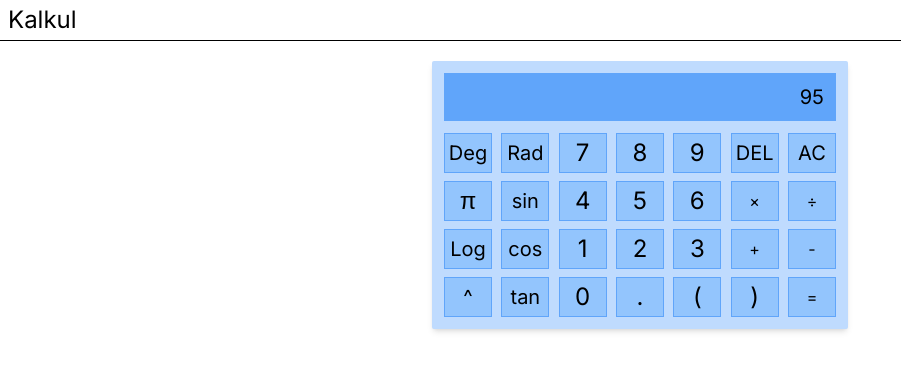
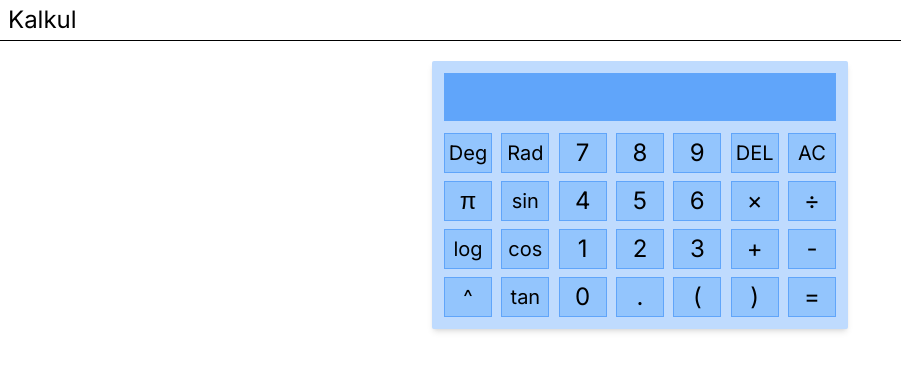
Before and after one commit to izza-sirkast/kalkul, a Next.js app: page / in a window 1280 px wide. Shown: the top 370 px of the page, without its empty margins (0-901 px from the left). Built offline with nearby package versions, Linux system fonts and the light colour scheme.

Commit message:
Working on the caret position of the calculator display

```diff
--- a/src/components/calculator/BasicCalculator.tsx
+++ b/src/components/calculator/BasicCalculator.tsx
@@ -1,53 +1,79 @@
-import React from 'react'
+"use client"
+
+import React, { ReactHTMLElement, useEffect, useState, useRef } from 'react'
 import Button1 from './calculatorButtons/Button1'
 
 type Props = {}
 
 export default function BasicCalculator({}: Props) {
+  const [display, setDisplay] = useState("")
+  const displayRef = useRef<HTMLInputElement>(null)
+
+  function inputHandler(input : React.ChangeEvent<HTMLInputElement>){
+    setDisplay(input.target.value)
+  }
+
+  function focusInput(){
+    displayRef.current?.focus()
+  }
+
+  // function changeCaretPos(inParenthesis : boolean){
+  //   displayRef.current?.focus();
+  //   if(inParenthesis){
+  //     setTimeout(() => {
+  //       if (displayRef.current !== null && displayRef.current.selectionStart !== null) {
+  //         const caretPos = displayRef.current.selectionStart - 1
+  //         displayRef.current.setSelectionRange(caretPos, caretPos);
+  //         }
+  //     }, 0);
+  //   }
+  // }
+
+
   return (
     <div className='h-66 rounded-sm shadow-md bg-blue-200 px-3 py-3 calcuWidth1' >
         <section className='block w-full h-12 bg-blue-400 mb-3 flex justify-end items-center px-3'>
-            <p className='text-xl'>95</p>
+            <input className='text-xl text-right bg-blue-400 outline-none w-full' value={display} onChange={(e) => inputHandler(e)} ref={displayRef} />
         </section>
 
         <div className='flex w-full justify-between mb-2'>
-          <Button1 fontSize={"xl"}>Deg</Button1>
-          <Button1 fontSize={"xl"}>Rad</Button1>
-          <Button1>7</Button1>
-          <Button1>8</Button1>
-          <Button1>9</Button1>
-          <Button1 fontSize={"xl"}>DEL</Button1>
-          <Button1 fontSize={"xl"}>AC</Button1>
+          <Button1 fontSize={"xl"} displayRef={displayRef.current}>Deg</Button1>
+          <Button1 fontSize={"xl"} displayRef={displayRef.current}>Rad</Button1>
+          <Button1 setDisplay={setDisplay} focusInput={focusInput} displayRef={displayRef.current}>7</Button1>
+          <Button1 setDisplay={setDisplay} displayRef={displayRef.current}>8</Button1>
+          <Button1 setDisplay={setDisplay} displayRef={displayRef.current}>9</Button1>
+          <Button1 fontSize={"xl"} setDisplay={setDisplay} displayRef={displayRef.current}>DEL</Button1>
+          <Button1 fontSize={"xl"} setDisplay={setDisplay} displayRef={displayRef.current}>AC</Button1>
         </div>
 
         <div className='flex w-full justify-between mb-2'>
-          <Button1>&pi;</Button1>
-          <Button1 fontSize='xl'>sin</Button1>
-          <Button1>4</Button1>
-          <Button1>5</Button1>
-          <Button1>6</Button1>
-          <Button1 fontSize='3xl'>&#215;</Button1>
-          <Button1 fontSize='3xl'>&#247;</Button1>
+          <Button1 setDisplay={setDisplay} displayRef={displayRef.current}>&pi;</Button1>
+          <Button1 fontSize='xl' setDisplay={setDisplay} displayRef={displayRef.current}>sin</Button1>
+          <Button1 setDisplay={setDisplay} displayRef={displayRef.current}>4</Button1>
+          <Button1 setDisplay={setDisplay} displayRef={displayRef.current}>5</Button1>
+          <Button1 setDisplay={setDisplay} displayRef={displayRef.current}>6</Button1>
+          <Button1 fontSize='2xl' setDisplay={setDisplay} displayRef={displayRef.current}>&#215;</Button1>
+          <Button1 fontSize='2xl' setDisplay={setDisplay} displayRef={displayRef.current}>&#247;</Button1>
         </div>
 
         <div className='flex w-full justify-between mb-2'>
-          <Button1 fontSize='xl'>Log</Button1>
-          <Button1 fontSize='xl'>cos</Button1>
-          <Button1>1</Button1>
-          <Button1>2</Button1>
-          <Button1>3</Button1>
-          <Button1 fontSize={"3xl"}>+</Button1>
-          <Button1 fontSize={"3xl"}>-</Button1>
+          <Button1 fontSize='xl' setDisplay={setDisplay} displayRef={displayRef.current}>log</Button1>
+          <Button1 fontSize='xl' setDisplay={setDisplay} displayRef={displayRef.current}>cos</Button1>
+          <Button1 setDisplay={setDisplay} displayRef={displayRef.current}>1</Button1>
+          <Button1 setDisplay={setDisplay} displayRef={displayRef.current}>2</Button1>
+          <Button1 setDisplay={setDisplay} displayRef={displayRef.current}>3</Button1>
+          <Button1 fontSize={"2xl"} setDisplay={setDisplay} displayRef={displayRef.current}>+</Button1>
+          <Button1 fontSize={"2xl"} setDisplay={setDisplay} displayRef={displayRef.current}>-</Button1>
         </div>
 
         <div className='flex w-full justify-between'>
-          <Button1 fontSize={"xl"}>^</Button1>
-          <Button1 fontSize={"xl"}>tan</Button1>
-          <Button1>0</Button1>
-          <Button1>.</Button1>
-          <Button1>&#40;</Button1>
-          <Button1>&#41;</Button1>
-          <Button1 fontSize='3xl'>=</Button1>
+          <Button1 fontSize={"xl"} setDisplay={setDisplay} displayRef={displayRef.current}>^</Button1>
+          <Button1 fontSize={"xl"} setDisplay={setDisplay} displayRef={displayRef.current}>tan</Button1>
+          <Button1 setDisplay={setDisplay} displayRef={displayRef.current}>0</Button1>
+          <Button1 setDisplay={setDisplay} displayRef={displayRef.current}>.</Button1>
+          <Button1 setDisplay={setDisplay} displayRef={displayRef.current}>&#40;</Button1>
+          <Button1 setDisplay={setDisplay} displayRef={displayRef.current}>&#41;</Button1>
+          <Button1 fontSize='2xl' displayRef={displayRef.current}>=</Button1>
         </div>
     </div>
   )
--- a/src/components/calculator/calculatorButtons/Button1.tsx
+++ b/src/components/calculator/calculatorButtons/Button1.tsx
@@ -1,14 +1,66 @@
-import React from 'react'
+"use client"
+
+import React, { SetStateAction } from 'react'
 
 type Props = {
     children: React.ReactNode,
-    fontSize?: string
+    fontSize?: string,
+    setDisplay?: React.Dispatch<SetStateAction<string>>,
+    focusInput?: () => void,
+    displayRef?: any
 }
 
-export default function Button1({children, fontSize = "2xl"}: Props) {
+export default function Button1({children, fontSize = "2xl", setDisplay, focusInput, displayRef}: Props) {
+
+    function buttonHandler(){
+      const val = children?.toLocaleString()
+      const caretPos = displayRef.selectionStart
+      if(setDisplay){
+        switch(val){
+          case "AC":
+            setDisplay(lastDisplay => "")
+            displayRef.focus()
+            break
+          case "DEL":
+            const lastFirstSection = caretPos - 1 >= 0 ? caretPos - 1 : 0
+            setDisplay(lastDisplay => lastDisplay.slice(0, lastFirstSection) + lastDisplay.slice(caretPos, lastDisplay.length))
+            displayRef.focus()
+            setTimeout(() => {
+              displayRef.setSelectionRange(lastFirstSection, lastFirstSection)
+            }, 0)
+            break
+          case "sin":
+          case "cos":
+          case "tan":
+          case "log":
+            val && setDisplayAndCaret(val + '()', true)
+            break
+          default:
+            val && setDisplayAndCaret(val, false)
+            break
+        }
+      }
+    }
+
+    function setDisplayAndCaret(input:string, inParenthesis:boolean){
+      const caretPos = displayRef.selectionStart
+      if(setDisplay){
+        setDisplay(lastDisplay => {
+          return lastDisplay.slice(0,caretPos) + input + lastDisplay.slice(caretPos,lastDisplay.length)
+        })
+      }
+      displayRef.focus()
+      setTimeout(() => {
+        inParenthesis
+          ? displayRef.setSelectionRange(caretPos + 4, caretPos + 4)
+          : displayRef.setSelectionRange(caretPos + 1, caretPos + 1)
+      }, 0)
+
+    }
+
   return (
-    <div className={`bg-blue-300 w-12 h-10 flex justify-center items-center text-${fontSize} border border-blue-400 cursor-pointer hover:bg-blue-400`}>
+    <button onClick={buttonHandler} className={`bg-blue-300 w-12 h-10 flex justify-center items-center text-${fontSize} border border-blue-400 cursor-pointer hover:bg-blue-400`}>
         {children}
-    </div>
+    </button>
   )
 }
```
